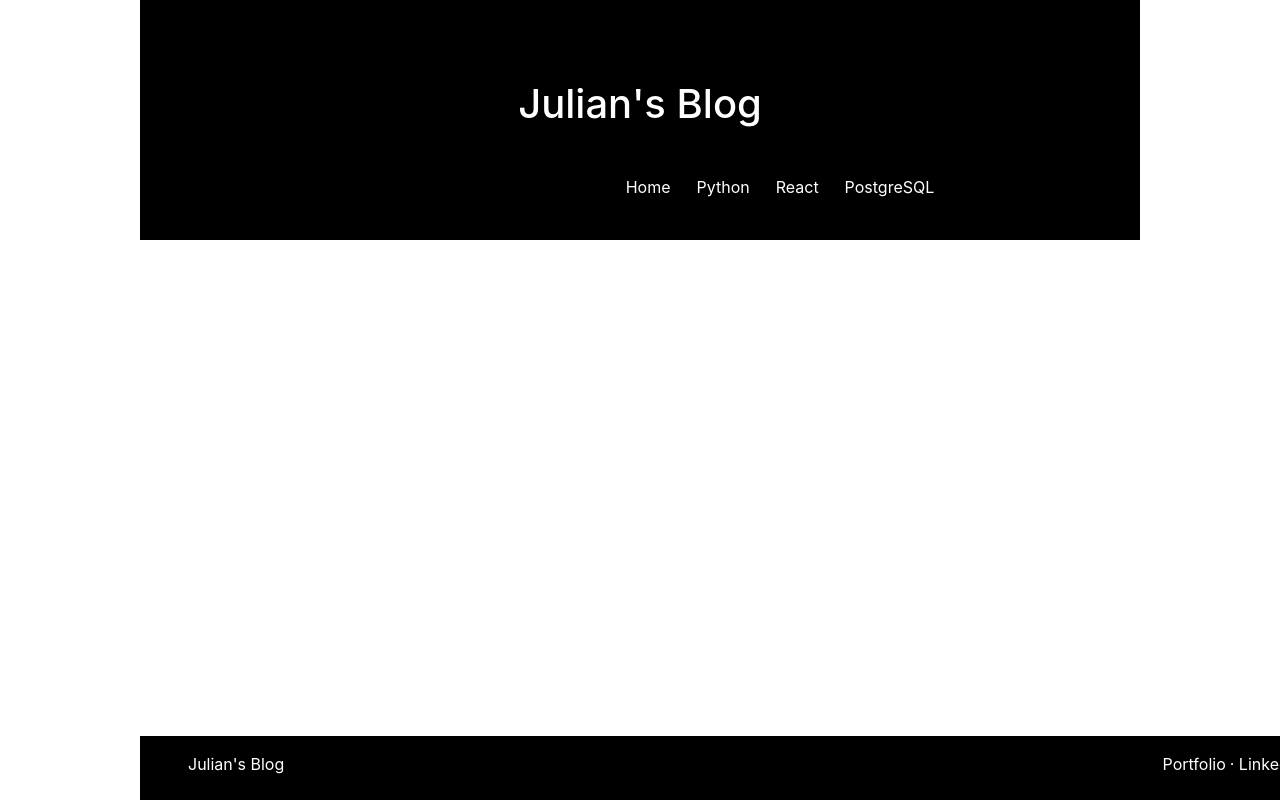
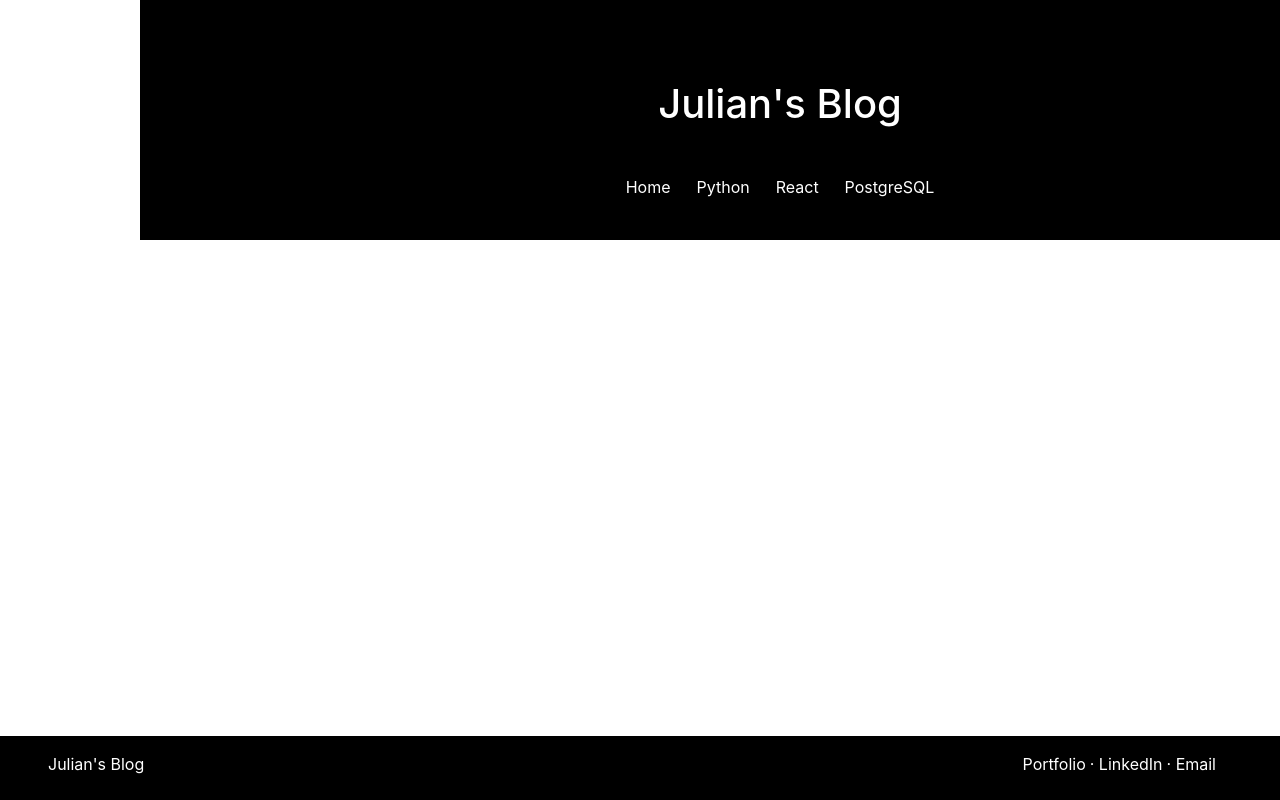
Before and after one commit to JuliansRecent/julians-blog, a React (Create React App) app: page / in a window 1280 px wide. Shown: the top 800 px of the page. Built offline with nearby package versions, Linux system fonts and the light colour scheme.

Commit message:
Fix reponsiveness bugs with the header and footer.

```diff
--- a/src/Components/Footer/Footer.css
+++ b/src/Components/Footer/Footer.css
@@ -1,8 +1,9 @@
 .footer-body {
     height: 4rem;
-    width: 100%;
+    width: 100vw;
     background-color: black;
     position: fixed;
+    left: 0;
     bottom: 0;
     color: white;
     padding-left: 3rem;
--- a/src/Components/Footer/Footer.js
+++ b/src/Components/Footer/Footer.js
@@ -8,7 +8,7 @@ function Footer(props) {
 				<a href=''>Julian's Blog</a>
 			</span>
 			<div>
-				<ul className='d-flex gap-2'>
+				<ul className='d-flex'>
 					<li>
 						<a href='https://www.julian-segura12.com/'>Portfolio </a>
 					</li>
--- a/src/Components/Header/Header.css
+++ b/src/Components/Header/Header.css
@@ -1,6 +1,7 @@
 .header-body {
     background-color: black;
     height: 15rem;
+    width: 100vw;
 }
 
 .header-title {
--- a/src/Components/Main/LandingPage/LandingPage.js
+++ b/src/Components/Main/LandingPage/LandingPage.js
@@ -1,7 +1,11 @@
 import React from 'react';
 
 function LandingPage(props) {
-	return <div></div>;
+    return (
+        <div>
+
+        </div>
+    );
 }
 
 export default LandingPage;
--- a/src/index.css
+++ b/src/index.css
@@ -20,6 +20,8 @@ body {
     sans-serif;
   -webkit-font-smoothing: antialiased;
   -moz-osx-font-smoothing: grayscale;
+  /* Stops the page from adding a horizontal scroll bar */
+  overflow-x: hidden;
 }
 
 code {
```
